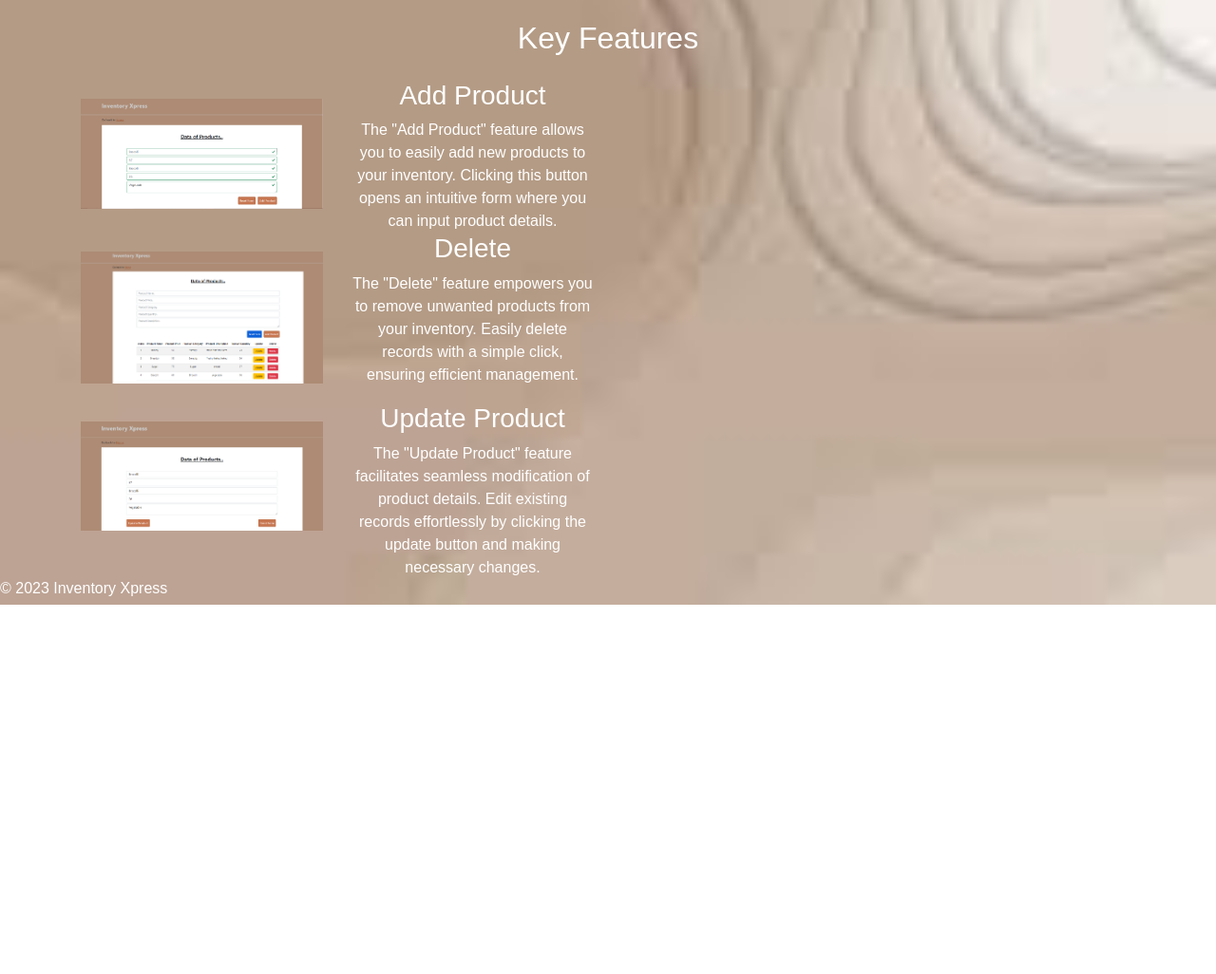
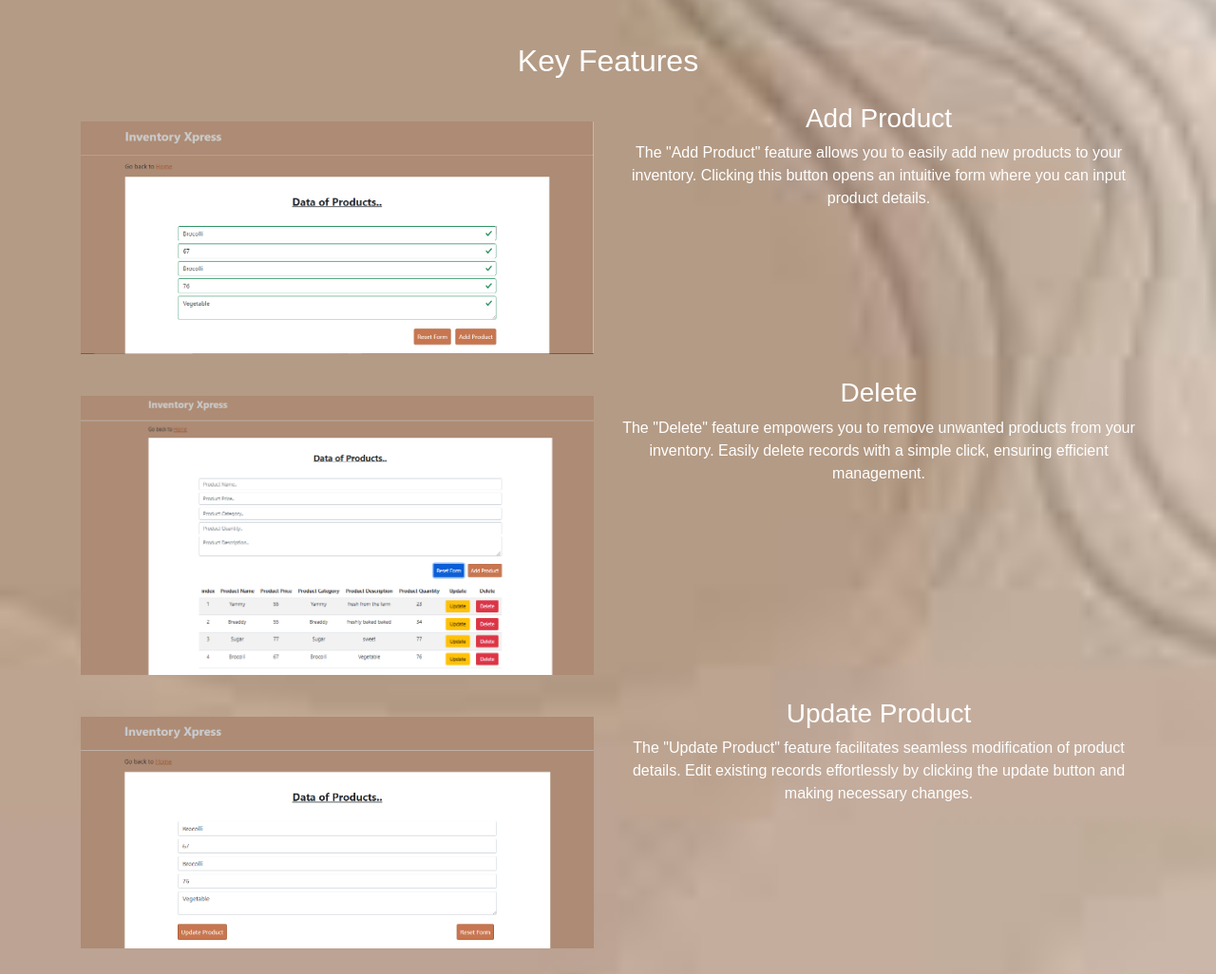
Before and after one commit to Dedeyd70/Inventory_Xpress, a website: page public/index.html in a window 1280 px wide. Shown: the part 765-1791 px from the top of the page at 95% size. Before the commit the page ends 1402 px from the top, so only its background shows below. Drawn offline with nearby package versions, Linux system fonts and the light colour scheme.

Commit message:
Update index.html

```diff
--- a/public/index.html
+++ b/public/index.html
@@ -1,4 +1,3 @@
-
 <!DOCTYPE html>
 <html lang="en">
 <head>
@@ -16,23 +15,9 @@
 <body>
 
     <!-- Navigation Bar -->
-<nav class="navbar navbar-expand-lg navbar-dark">
-    <a class="navbar-brand" href="#">Inventory Xpress</a>
-    <div class="collapse navbar-collapse" id="navbarNav">
-        <ul class="navbar-nav ml-auto">
-            <!-- About Link -->
-            <li class="nav-item">
-                <a class="nav-link" href="/about.html">About</a>
-            </li>
-
-            <!-- Feedback Link -->
-            <li class="nav-item">
-                <a class="nav-link" href="/feedback.html">Feedback</a>
-            </li>
-        </ul>
-    </div>
-</nav>
-
+    <nav class="navbar navbar-expand-lg navbar-dark">
+        <a class="navbar-brand" href="#">Inventory Xpress</a>
+    </nav>
 
     <!-- Hero Section -->
     <section class="jumbotron text-center">
@@ -58,31 +43,27 @@
                     With a clean and intuitive interface, users can input crucial details such as product name, description, category, price, and quantity. The project incorporates dynamic CRUD operations, empowering users to Create, Read, Update, and Delete records as needed.
                 </p>
             </div>
-            <div class="col-lg-6">
+            <div class="col-lg-6 text-center">
                 <!-- Responsive Image -->
-                <img src="/img/inventory_image.jpg" alt="Inventory Xpress - Effortless Product Management" class="img-fluid">
+                <img src="/img/inventory_image.jpg" alt="Inventory Xpress - Effortless Product Management" class="img-fluid mb-4">
             </div>
         </div>
     </section>
 
-     <!-- Feature Section -->
+    <!-- Feature Section -->
     <section class="container mt-5">
         <h2 class="text-center mb-4">Key Features</h2>
 
         <!-- Feature 1 - Add Button -->
         <div class="row feature-row">
-            <div class="col-lg-6">
-
-        <!-- Feature 1 - Add Button -->
-        <div class="row feature-row">
-            <div class="col-lg-6">
+            <div class="col-lg-6 text-center">
                 <!-- Feature Image/Video - Add Button -->
-                <img src="Addbutton2.PNG" alt="Add Button" class="img-fluid">
+                <img src="Addbutton2.PNG" alt="Add Button" class="img-fluid mb-4">
             </div>
             <div class="col-lg-6">
                 <!-- Feature Description - Add Button -->
-                <h3>Add Product</h3>
-                <p>
+                <h3 class="text-center">Add Product</h3>
+                <p class="text-center">
                     The "Add Product" feature allows you to easily add new products to your inventory.
                     Clicking this button opens an intuitive form where you can input product details.
                 </p>
@@ -91,14 +72,14 @@
 
         <!-- Feature 2 - Delete Button -->
         <div class="row feature-row">
-            <div class="col-lg-6">
+            <div class="col-lg-6 text-center">
                 <!-- Feature Image/Video - Delete Button -->
-                <img src="delete.PNG" alt="Delete Button" class="img-fluid">
+                <img src="delete.PNG" alt="Delete Button" class="img-fluid mb-4">
             </div>
             <div class="col-lg-6">
                 <!-- Feature Description - Delete Button -->
-                <h3>Delete</h3>
-                <p>
+                <h3 class="text-center">Delete</h3>
+                <p class="text-center">
                     The "Delete" feature empowers you to remove unwanted products from your inventory.
                     Easily delete records with a simple click, ensuring efficient management.
                 </p>
@@ -107,14 +88,14 @@
 
         <!-- Feature 3 - Update Button -->
         <div class="row feature-row">
-            <div class="col-lg-6">
+            <div class="col-lg-6 text-center">
                 <!-- Feature Image/Video - Update Button -->
-                <img src="Update button.PNG" alt="Update Button" class="img-fluid">
+                <img src="Update button.PNG" alt="Update Button" class="img-fluid mb-4">
             </div>
             <div class="col-lg-6">
                 <!-- Feature Description - Update Button -->
-                <h3>Update Product</h3>
-                <p>
+                <h3 class="text-center">Update Product</h3>
+                <p class="text-center">
                     The "Update Product" feature facilitates seamless modification of product details.
                     Edit existing records effortlessly by clicking the update button and making necessary changes.
                 </p>
@@ -127,8 +108,9 @@
     <script src="https://cdn.jsdelivr.net/npm/@popperjs/core@2.11.6/dist/umd/popper.min.js"></script>
     <script src="https://stackpath.bootstrapcdn.com/bootstrap/4.5.2/js/bootstrap.min.js"></script>
     <!-- Your Custom JS if needed -->
+
+    <footer class="text-center mt-5">
+        <h6 class="fs-6 fw-bold">&copy; 2023 Inventory Xpress</h6>
+    </footer>
 </body>
-<footer>
-    <h6 class="fs-6 fw-bold">&copy; 2023 Inventory Xpress</h6>
-</footer>
 </html>
```
